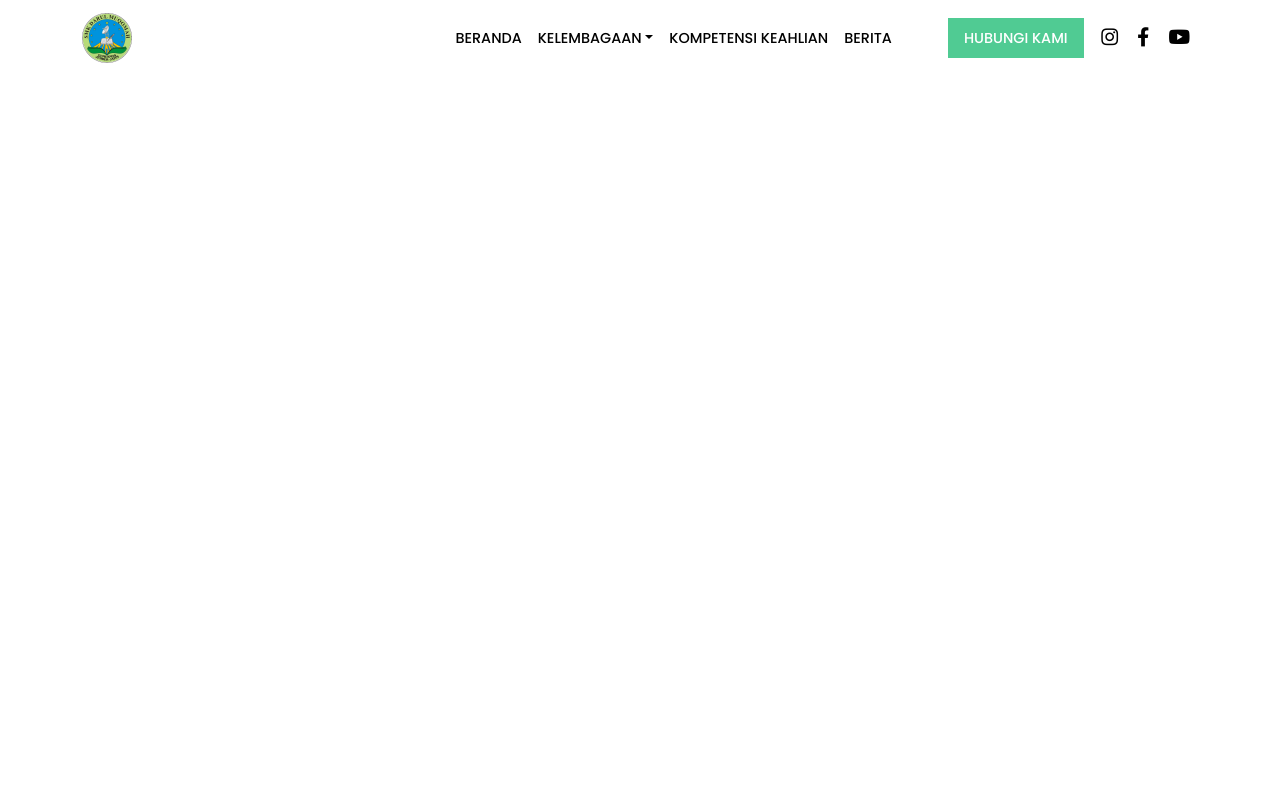
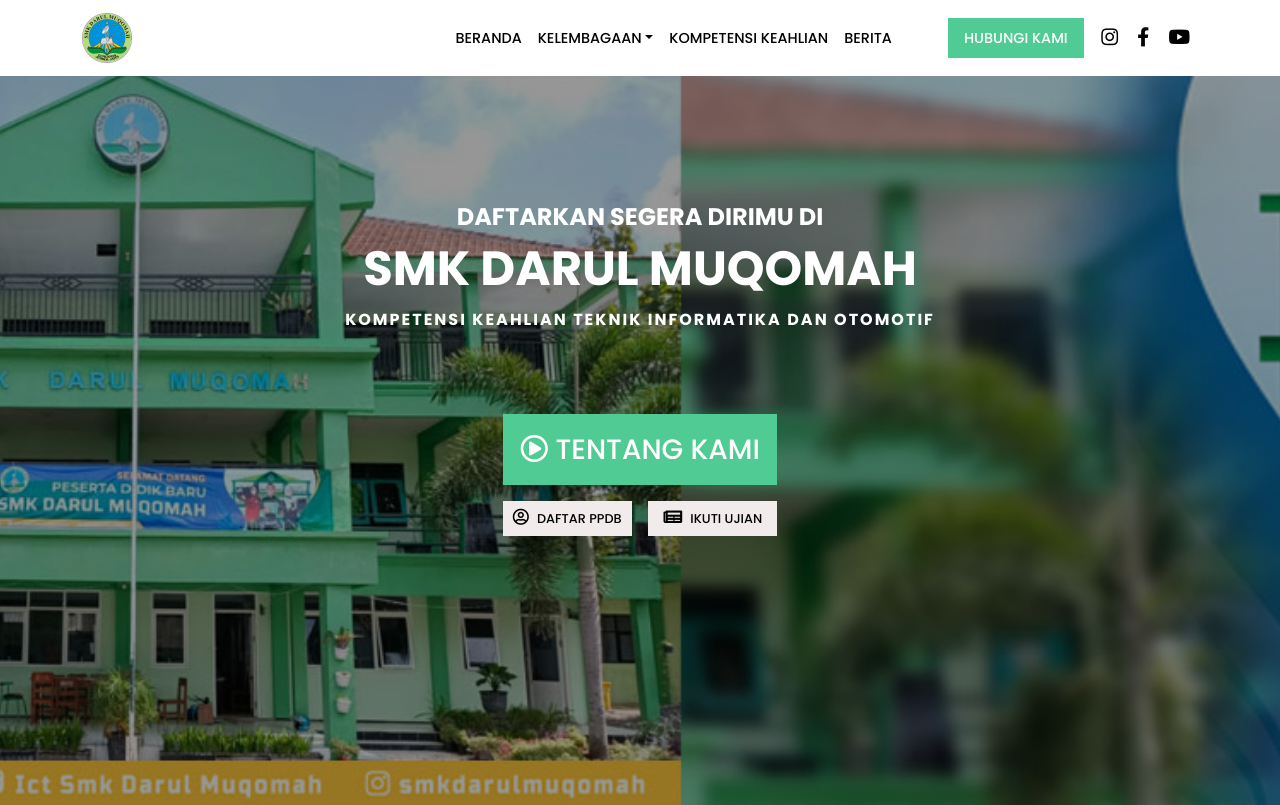
Before and after one commit to darqom/landing-site, a plain HTML site: page index.html in a window 1280 px wide. Drawn offline with nearby package versions, Linux system fonts and the light colour scheme.

Commit message:
add: hero element

```diff
--- a/index.html
+++ b/index.html
@@ -65,6 +65,31 @@
     </nav>
     <!-- End of Navbar -->
 
+    <!-- Hero -->
+    <section id="hero">
+        <div class="hero-element">
+            <h2>Daftarkan Segera Dirimu Di</h2>
+            <h1>SMK Darul Muqomah</h1>
+            <h4>Kompetensi Keahlian Teknik Informatika dan Otomotif</h4>
+
+            <div class="hero-button">
+                <a href="#" class="about-us">
+                    <i class="far fa-play-circle"></i> Tentang Kami
+                </a>
+
+                <div class="d-flex justify-content-between">
+                    <a href="#" class="secondary-button">
+                        <i class="far fa-user-circle"></i> Daftar PPDB
+                    </a>
+                    <a href="#" class="secondary-button">
+                        <i class="fas fa-newspaper"></i> Ikuti Ujian
+                    </a>
+                </div>
+            </div>
+        </div>
+    </section>
+    <!-- End of Hero -->
+
     <script src="https://cdn.jsdelivr.net/npm/bootstrap@5.1.3/dist/js/bootstrap.bundle.min.js"></script>
 </body>
 </html>
--- /dev/null
+++ b/scss/_components/_hero.scss
@@ -0,0 +1,98 @@
+#hero {
+    margin-top: 75px;
+    min-height: calc(100vh - 70px);
+    background: bg-img-darker(.4, '../img/hero.png');
+    padding-top: 10%;
+    position: relative;
+
+    > .hero-element {
+        text-align: center;
+        color: white;
+        text-transform: uppercase;
+        font-family: $poppins;
+
+        > h1 {
+            font-weight: 700;
+            font-size: 300%;
+            margin-bottom: .8rem;
+        }
+
+        > h2 {
+            font-weight: 700;
+            font-size: 150%;
+        }
+
+        > h4 {
+            font-weight: 700;
+            font-size: 1rem;
+            letter-spacing: 2px;
+        }
+
+        > .hero-button {
+            margin-top: 6%;
+            display: inline-block;
+
+            a {
+                text-decoration: none;
+                font-weight: 500;
+            }
+
+            > .about-us {
+                display: inline-block;
+                background-color: $primary;
+                color: white;
+                font-size: 175%;
+                font-weight: 500;
+                padding: .9rem 1.1rem;
+                margin-bottom: 1rem;
+            }
+
+            & .secondary-button {
+                background-color: $secondary;
+                font-size: 80%;
+                color: black;
+                width: 47%;
+                padding: .5rem 0;
+
+                > i {
+                    margin-right: .3rem;
+                    font-size: 130%;
+                }
+            }
+        }
+    }
+}
+
+@include breakpoint-max(sm) {
+    #hero {
+        min-height: calc(100vh - 150px);
+
+        > .hero-element {
+            margin-top: 10%;
+
+            > h1 {
+                font-size: 150%;
+            }
+
+            > h2 {
+                font-size: 75%;
+            }
+
+            > h4 {
+                font-size: 60%;
+            }
+
+            > .hero-button {
+                margin-top: 15%;
+
+                > .about-us {
+                    font-size: 100%;
+                }
+
+                & .secondary-button {
+                    font-size: 50%;
+                }
+            }
+        }
+    }
+}
--- a/scss/_components/_init.scss
+++ b/scss/_components/_init.scss
@@ -1 +1,2 @@
 @import 'navbar';
+@import 'hero';
--- a/scss/_components/_navbar.scss
+++ b/scss/_components/_navbar.scss
@@ -1,4 +1,10 @@
 #navbar {
+    position: fixed;
+    z-index: 999;
+    top: 0;
+    right: 0;
+    left: 0;
+    background-color: white;
     font-family: $poppins;
 
     & .nav-item {
--- a/scss/_mixins/_breakpoints.scss
+++ b/scss/_mixins/_breakpoints.scss
@@ -14,7 +14,7 @@
 @mixin breakpoint-max($name, $breakpoints: $grid-breakpoints) {
     $max: convert-breakpoint($name, $breakpoints);
 
-    @media only screen and (max-width: $min) {
+    @media only screen and (max-width: $max) {
         @content;
     }
 }
--- /dev/null
+++ b/scss/_mixins/_color.scss
@@ -0,0 +1,3 @@
+@function bg-img-darker($opacity, $path) {
+    @return linear-gradient(rgba(0, 0, 0, $opacity),rgba(0, 0, 0, $opacity)) , url($path) center bottom / cover no-repeat;
+}
--- a/scss/_mixins/_init.scss
+++ b/scss/_mixins/_init.scss
@@ -1,2 +1,3 @@
 @import 'animations';
 @import 'breakpoints';
+@import 'color';
```
Also changed, not shown: assets/css/style.css, assets/img/hero.png (added), 1 other file.
